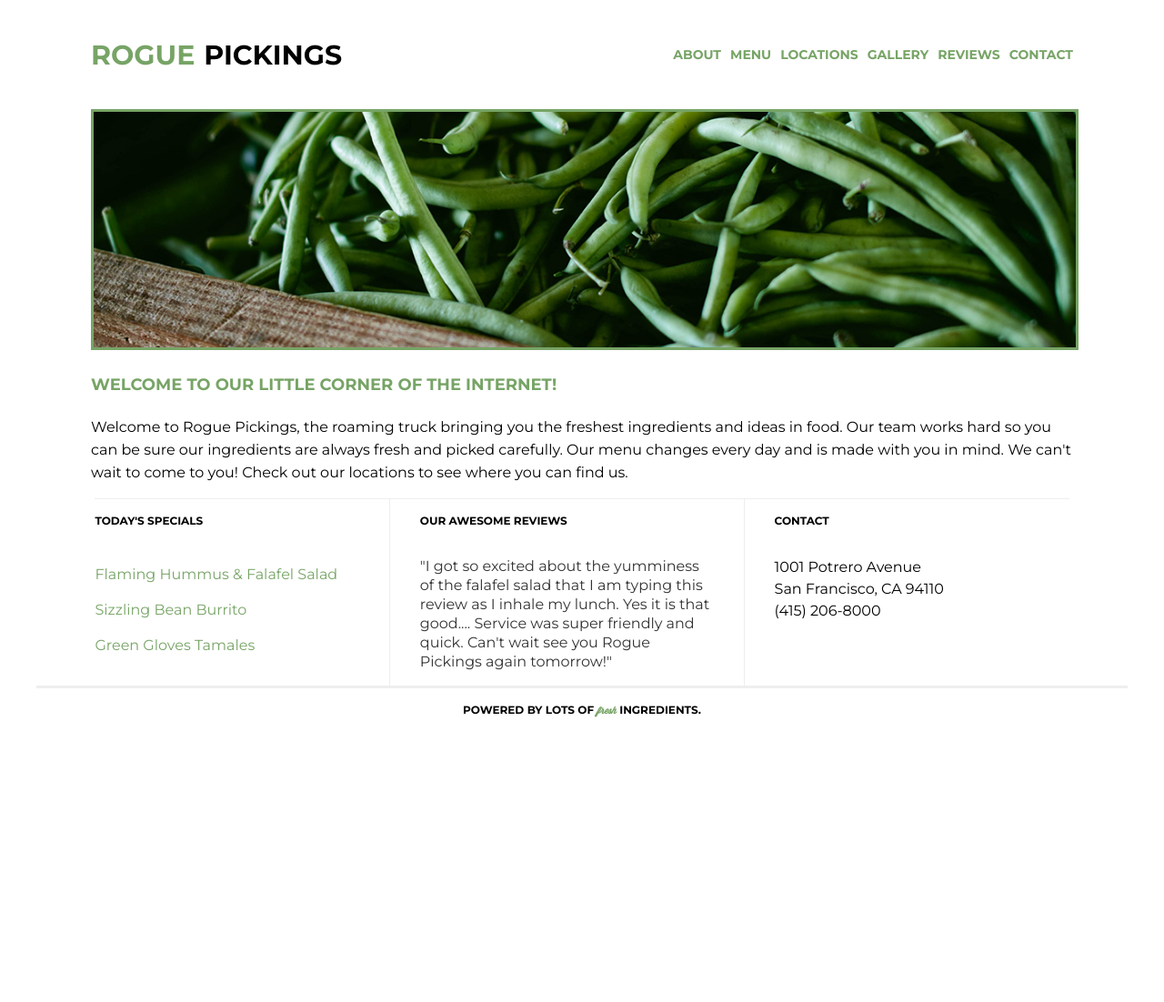
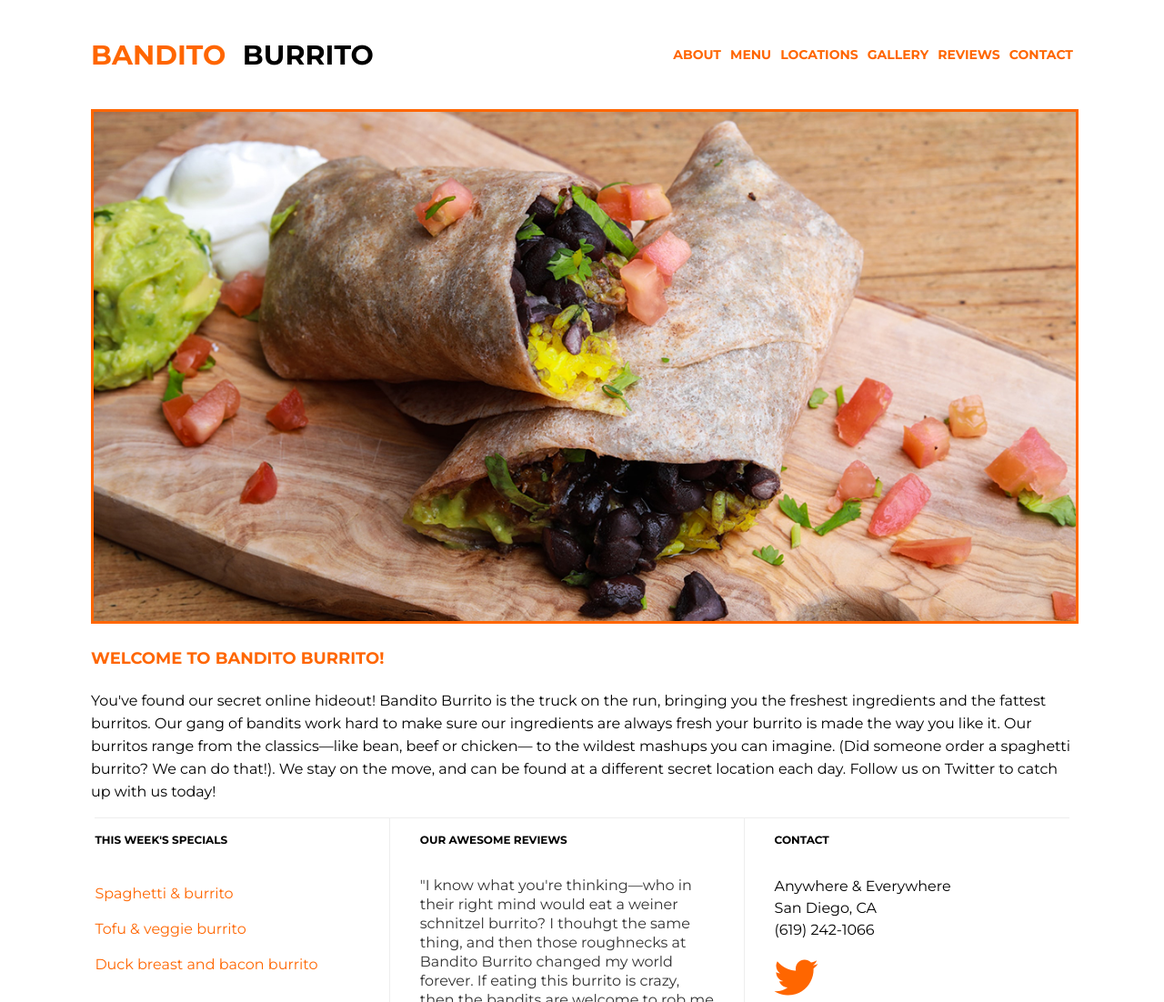
Before and after one commit to CaseyPitman/rogue-pickings-responsive, a plain HTML site: page index.html in a window 1280 px wide. Shown: the top 1102 px of the page at 91% size. Before the commit the page ends 804 px from the top, so only its background shows below. Drawn offline with Linux system fonts and the light colour scheme.

Commit message:
changed color scheme. general clean-up

```diff
--- a/css/main.css
+++ b/css/main.css
@@ -70,11 +70,12 @@ header h1 {
 
 header h1 span {
 	padding-right:10px;
-	color: #77a466;
+	color: #ff6600;
+	;
 }
 
 header nav {
-	border-top: 3px solid #77a466;
+	border-top: 3px solid #ff6600;
 	padding: 46px 0;
 	width:100%;
 	display:flex;
@@ -100,7 +101,7 @@ header nav ul li {
 
 header nav ul li a{
 	text-decoration: none;
-	color:#77a466;
+	color:#ff6600;
 	display:inline-flex;
 	width:100%;
 	justify-content:center;
@@ -121,7 +122,7 @@ header nav ul li a{
 
 .main-image img {
 	width: 100%;
-	border: 3px solid #77a466;
+	border: 3px solid #ff6600;
 }
 
 .main-title {
@@ -132,7 +133,7 @@ header nav ul li a{
 .main-title h3 {
 	text-align: left;
 	padding: 5px 0;
-	color: #77a466;
+	color: #ff6600;
 }
 
 .main-title p {
@@ -157,10 +158,10 @@ header nav ul li a{
 	padding: 0;
 }
 
-.menu li {
+.menu ul li {
 	list-style: none;
 	padding: 10px 0;
-	color:#77a466;
+	color:#ff6600;
 }
 
 .reviews {
@@ -175,6 +176,11 @@ header nav ul li a{
 	width:100%;
 }
 
+#twitter{
+	color:#ff6600;
+	font-size:3em;
+}
+
 footer {
 	border-top: 3px solid #eee;
 	display:flex;
@@ -186,7 +192,7 @@ footer {
 footer span {
 	font-family: 'Wisdom Script', cursive;
 	text-transform: lowercase;
-	color: #77a466;
+	color: #ff6600;
 	font-size: 0.875em;
 }
 
@@ -232,7 +238,7 @@ footer span {
 
 	.menu li {
 		padding: 10px 0;
-		color:#77a466;
+		color:#ff6600;
 		width:100%;
 	}
 }
--- a/index.html
+++ b/index.html
@@ -2,68 +2,79 @@
 <html lang="en-us">
     <head>
         <meta charset="utf-8">
-        <meta http-equiv="x-ua-compatible" content="ie=edge">
         <title>Rogue Pickings</title>
         <meta name="viewport" content="width=device-width, initial-scale=1, shrink-to-fit=no">
+
+        <!--Font Awesome-->
+        <script src="https://kit.fontawesome.com/b0cd4101cb.js" crossorigin="anonymous"></script>
+
+        <!--Google Fonts-->
+        <link href="https://fonts.googleapis.com/css?family=Montserrat:400,700" rel="stylesheet">
+
+        <!--CSS-->
         <link rel="stylesheet" href="css/normalize.css">
         <link rel="stylesheet" href="css/main.css">
-        <link href="https://fonts.googleapis.com/css?family=Montserrat:400,700" rel="stylesheet">
     </head>
+
     <body>
         <div class="container">
             <header>
-                <h1><span>rogue</span>     pickings</h1>
+                <h1><span>bandito</span>&nbsp;burrito</h1>
                 <nav>
                     <ul>
-                        <li>
-                            <a href="#about">About</a>
-                        </li>
-                        <li>
-                            <a href="#specials">Menu</a>
-                        </li>
-                        <li>
-                            <a href="#locations">Locations</a>
-                        </li>
-                        <li>
-                            <a href="">Gallery</a>
-                        </li>
-                        <li>
-                            <a href="#rave-reviews">Reviews</a>
-                        </li>
-                        <li>
-                            <a href="#locations">Contact</a>
-                        </li>
+                        <li><a href="#about">About</a></li>
+                        <li><a href="#specials">Menu</a></li>
+                        <li><a href="#locations">Locations</a></li>
+                        <li><a href="">Gallery</a></li>
+                        <li><a href="#rave-reviews">Reviews</a></li>
+                        <li><a href="#locations">Contact</a></li>
                     </ul>
                 </nav>
             </header>
             <section class="top-section">
-                <div class="main-image"><img src="img/download.jpg" alt="green beans" /></div>
+                <div class="main-image"><img src="img/burrito1.jpg" alt="green beans" /></div>
                 <div class="main-title" id="about">
-                    <h3>Welcome to our little corner of the internet!</h3>
-                    <p>Welcome to Rogue Pickings, the roaming truck bringing you the freshest ingredients and ideas in food. Our team works hard so you can be sure our ingredients are always fresh and picked carefully. Our menu changes every day and is made with you in mind. We can't wait to come to you! Check out our locations to see where you can find us.</p>
+                    <h3>Welcome to Bandito Burrito!</h3>
+                    <p>
+                        You've found our secret online hideout! Bandito Burrito is the truck on the run,
+                        bringing you the freshest ingredients and the fattest burritos. Our gang of bandits
+                        work hard to make sure our ingredients are always fresh your burrito is made the way
+                        you like it. Our burritos range from the classics&mdash;like bean, beef or chicken&mdash;
+                        to the wildest mashups you can imagine. (Did someone order a spaghetti burrito? We can do
+                        that!). We stay on the move, and can be found at a different secret location each day.
+                        Follow us on Twitter to catch up with us today!
+                    </p>
                 </div>
             </section>
             <section class="bottom-section">
                 <div class="section-one" id="specials">
-                    <h4>Today's Specials</h4>
+                    <h4>This Week's Specials</h4>
                     <ul class="menu">
-                        <li>Flaming Hummus &amp; Falafel Salad</li>
-                        <li>Sizzling Bean Burrito</li>
-                        <li>Green Gloves Tamales</li>
+                        <li class="special-item">Spaghetti &amp; burrito</li>
+                        <li class="special-item">Tofu &amp; veggie burrito</li>
+                        <li class="special-item">Duck breast and bacon burrito</li>
                     </ul>
                 </div>
                 <div class="section-two" id="rave-reviews">
                     <h4>Our Awesome Reviews</h4>
-                    <p class="reviews">"I got so excited about the yumminess of the falafel salad that I am typing this review as I inhale my lunch. Yes it is that good.... Service was super friendly and quick. Can't wait see you Rogue Pickings again tomorrow!"</p>
+                    <p class="reviews">
+                        "I know what you're thinking&mdash;who in their right mind would eat a weiner schnitzel
+                        burrito? I thouhgt the same thing, and then those roughnecks at Bandito Burrito changed
+                        my world forever. If eating this burrito is crazy, then the bandits are welcome to rob me
+                        of my sanity any time they want!"
+                    </p>
                 </div>
                 <div class="section-three" id="locations"><h4>Contact</h4>
-                    <p class="address">1001 Potrero Avenue<br>
-                        San Francisco, CA 94110<br>
-                        (415) 206-8000 </p>
+                    <p class="address">
+                        Anywhere &amp; Everywhere<br>
+                        San Diego, CA<br>
+                        (619) 242-1066
+                    </p>
+                    <a href="https://twitter.com/BanditTheCorgi" target="_blank"><i id="twitter" class="fab fa-twitter"></i></a>
                 </div>
             </section>
             <footer>
-                <h4>Powered by lots of <span>fresh</span> ingredients.</h4>
+                <h4>Owned &amp; operated by the  <span>fiercest</span> bandits in the West.</h4>
             </footer>
         </div>
     </body>
```
Also changed, not shown: img/burrito1.jpg (added), img/download.jpg (deleted), img/taco1.jpg (added).
